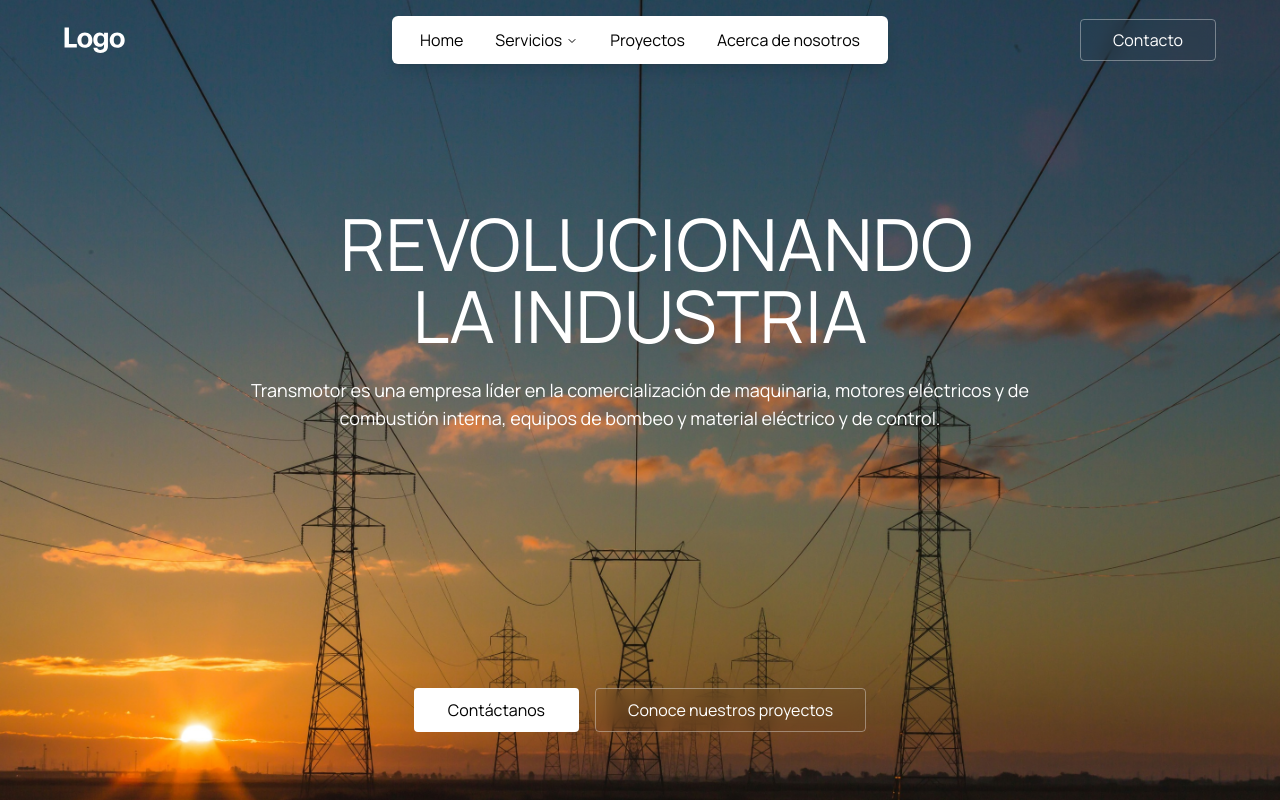
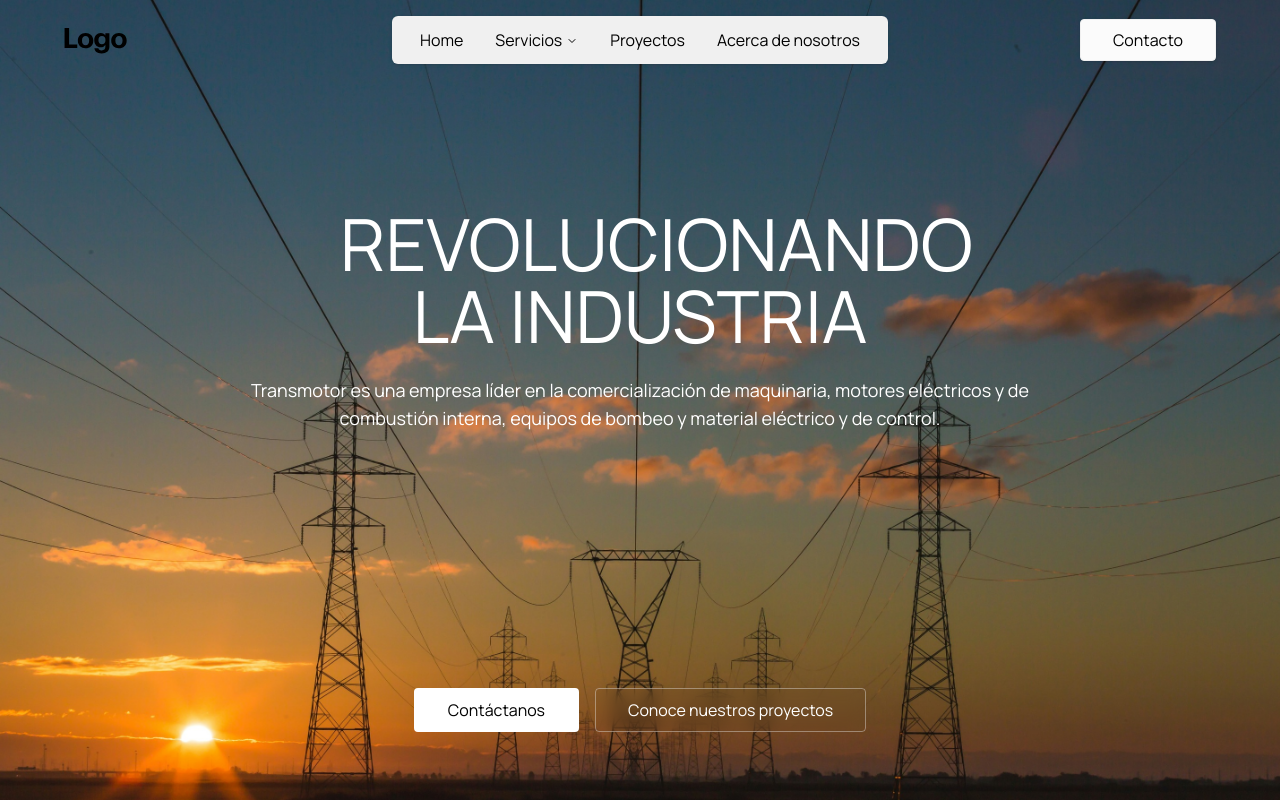
Before and after one commit to JoseCrz/transmotor, a Next.js app: page / in a window 1280 px wide. Shown: the top 800 px of the page. Built offline with nearby package versions, Linux system fonts and the light colour scheme.

Commit message:
Update `<Layout />` architecture

```diff
--- a/components/Layout/Layout.tsx
+++ b/components/Layout/Layout.tsx
@@ -27,119 +27,27 @@ import {
   NavigationMenuTrigger,
 } from "../NavigationMenu";
 
-import logo from "./images/logo.svg";
+import logoWhite from "./images/logo.svg";
 import logoBlack from "./images/logo-black.svg";
 import { cn } from "@/utils";
 
 type LayoutProps = {
+  headerVariant?: HeaderVariant;
+  footerClassName?: string;
   children: ReactNode;
-  footerClassName?: string;
 };
 
-export function Layout({ footerClassName, children }: LayoutProps) {
+export function Layout({
+  headerVariant = "default",
+  footerClassName,
+  children,
+}: LayoutProps) {
   return (
     <>
       <header className="fixed top-0 z-10 w-full py-4">
         <Container>
-          <div className="flex justify-between lg:hidden">
-            <Image src={logo} alt="Transmotor Logo" height={27} priority />
-
-            <Dialog.Root>
-              <Dialog.Trigger className="flex rounded bg-white p-1 shadow">
-                <Menu />
-              </Dialog.Trigger>
-              <Dialog.Portal>
-                <Dialog.Overlay />
-                <Dialog.Content
-                  className={`fixed left-[50%] top-[50%] z-50 h-dvh w-full translate-x-[-50%] translate-y-[-50%] bg-white px-6 py-4 shadow-lg duration-200 data-[state=open]:animate-in data-[state=closed]:animate-out data-[state=closed]:fade-out-0 data-[state=open]:fade-in-0 data-[state=closed]:zoom-out-95 data-[state=open]:zoom-in-95 data-[state=closed]:slide-out-to-left-1/2 data-[state=closed]:slide-out-to-top-[48%] data-[state=open]:slide-in-from-left-1/2 data-[state=open]:slide-in-from-top-[48%] sm:rounded-lg ${manrope.className} font-sans`}
-                >
-                  <Dialog.Title className="sr-only">Menu</Dialog.Title>
-                  <div className="flex justify-end">
-                    <Dialog.Close className="rounded bg-black p-1 text-white">
-                      <X />
-                    </Dialog.Close>
-                  </div>
-                  <div className="mt-24">
-                    <nav>
-                      <ul className="space-y-8">
-                        <MobileMenuItem href="/PENDING" Icon={PlugZap}>
-                          Instalaciones de baja, media y alta tensión
-                        </MobileMenuItem>
-                        <MobileMenuItem href="/" Icon={Dam}>
-                          Instalaciones hidráulicas
-                        </MobileMenuItem>
-                        <MobileMenuItem href="/" Icon={FireExtinguisher}>
-                          Instalaciones contra incendio
-                        </MobileMenuItem>
-                        <MobileMenuItem href="/" Icon={FileStack}>
-                          Trámites CFE, SENER, UVIE
-                        </MobileMenuItem>
-                        <MobileMenuItem href="/" Icon={CarFront}>
-                          Servicio de grua
-                        </MobileMenuItem>
-                      </ul>
-                    </nav>
-                    <div className="mt-52 flex justify-center">
-                      <ButtonLink variant="electric" href="PENDING">
-                        Contáctanos
-                      </ButtonLink>
-                    </div>
-                  </div>
-                </Dialog.Content>
-              </Dialog.Portal>
-            </Dialog.Root>
-          </div>
-          <div className="hidden lg:flex lg:items-center">
-            <div className="flex flex-1 justify-start">
-              <Image src={logo} alt="Transmotor Logo" height={27} priority />
-            </div>
-            <NavigationMenu className="rounded-md bg-white px-6 py-2 shadow-lg">
-              <NavigationMenuList className="gap-6">
-                <NavigationMenuItem>
-                  <NavigationMenuLinkTrigger href="/">
-                    Home
-                  </NavigationMenuLinkTrigger>
-                </NavigationMenuItem>
-                <NavigationMenuItem>
-                  <NavigationMenuTrigger>Servicios</NavigationMenuTrigger>
-                  <NavigationMenuContent className="min-w-[374px] border bg-white px-4 py-6">
-                    <ul className="space-y-4">
-                      <ListItemLink href="/" Icon={PlugZap}>
-                        Instalaciones de baja, media y alta tensión
-                      </ListItemLink>
-                      <ListItemLink href="/" Icon={Dam}>
-                        Instalaciones hidráulicas
-                      </ListItemLink>
-                      <ListItemLink href="/" Icon={FireExtinguisher}>
-                        Instalaciones contra incendio
-                      </ListItemLink>
-                      <ListItemLink href="/" Icon={FileStack}>
-                        Trámites CFE, SENER, UVIE
-                      </ListItemLink>
-                      <ListItemLink href="/" Icon={CarFront}>
-                        Servicio de grua
-                      </ListItemLink>
-                    </ul>
-                  </NavigationMenuContent>
-                </NavigationMenuItem>
-                <NavigationMenuItem>
-                  <NavigationMenuLinkTrigger href="/proyectos">
-                    Proyectos
-                  </NavigationMenuLinkTrigger>
-                </NavigationMenuItem>
-                <NavigationMenuItem>
-                  <NavigationMenuLinkTrigger href="/nosotros">
-                    Acerca de nosotros
-                  </NavigationMenuLinkTrigger>
-                </NavigationMenuItem>
-              </NavigationMenuList>
-            </NavigationMenu>
-            <div className="flex flex-1 justify-end">
-              <ButtonLink variant="crystal" href="/">
-                Contacto
-              </ButtonLink>
-            </div>
-          </div>
+          <MobileHeader variant={headerVariant} />
+          <DesktopHeader variant={headerVariant} />
         </Container>
       </header>
       <main>{children}</main>
@@ -204,7 +112,138 @@ export function Layout({ footerClassName, children }: LayoutProps) {
   );
 }
 
+type HeaderVariant = "default" | "transparent";
+
 // ================ Local Components ================
+
+function MobileHeader({ variant = "default" }: { variant?: HeaderVariant }) {
+  const logo = variant === "default" ? logoBlack : logoWhite;
+
+  return (
+    <div className="flex justify-between lg:hidden">
+      <Link href="/">
+        <Image src={logo} alt="Transmotor Logo" height={27} priority />
+      </Link>
+
+      <Dialog.Root>
+        <Dialog.Trigger
+          className={cn(
+            "flex rounded p-1 shadow",
+            variant === "default" ? "bg-[#E5E5E5]" : "bg-white",
+          )}
+        >
+          <Menu />
+        </Dialog.Trigger>
+        <Dialog.Portal>
+          <Dialog.Overlay />
+          <Dialog.Content
+            className={`fixed left-[50%] top-[50%] z-50 h-dvh w-full translate-x-[-50%] translate-y-[-50%] bg-white px-6 py-4 shadow-lg duration-200 data-[state=open]:animate-in data-[state=closed]:animate-out data-[state=closed]:fade-out-0 data-[state=open]:fade-in-0 data-[state=closed]:zoom-out-95 data-[state=open]:zoom-in-95 data-[state=closed]:slide-out-to-left-1/2 data-[state=closed]:slide-out-to-top-[48%] data-[state=open]:slide-in-from-left-1/2 data-[state=open]:slide-in-from-top-[48%] sm:rounded-lg ${manrope.className} font-sans`}
+          >
+            <Dialog.Title className="sr-only">Menu</Dialog.Title>
+            <div className="flex justify-end">
+              <Dialog.Close className="rounded bg-black p-1 text-white">
+                <X />
+              </Dialog.Close>
+            </div>
+            <div className="mt-24">
+              <nav>
+                <ul className="space-y-8">
+                  <MobileMenuItem href="/PENDING" Icon={PlugZap}>
+                    Instalaciones de baja, media y alta tensión
+                  </MobileMenuItem>
+                  <MobileMenuItem href="/" Icon={Dam}>
+                    Instalaciones hidráulicas
+                  </MobileMenuItem>
+                  <MobileMenuItem href="/" Icon={FireExtinguisher}>
+                    Instalaciones contra incendio
+                  </MobileMenuItem>
+                  <MobileMenuItem href="/" Icon={FileStack}>
+                    Trámites CFE, SENER, UVIE
+                  </MobileMenuItem>
+                  <MobileMenuItem href="/" Icon={CarFront}>
+                    Servicio de grua
+                  </MobileMenuItem>
+                </ul>
+              </nav>
+              <div className="mt-52 flex justify-center">
+                <ButtonLink variant="electric" href="PENDING">
+                  Contáctanos
+                </ButtonLink>
+              </div>
+            </div>
+          </Dialog.Content>
+        </Dialog.Portal>
+      </Dialog.Root>
+    </div>
+  );
+}
+
+function DesktopHeader({ variant = "default" }: { variant?: HeaderVariant }) {
+  const logo = variant === "default" ? logoBlack : logoWhite;
+
+  return (
+    <div className="hidden lg:flex lg:items-center">
+      <div className="flex flex-1 justify-start">
+        <Link href="/">
+          <Image src={logo} alt="Transmotor Logo" height={27} priority />
+        </Link>
+      </div>
+      <NavigationMenu
+        className={cn(
+          "rounded-md px-6 py-2",
+          variant === "default" ? "bg-[#F0F0F0] shadow" : "bg-white shadow-lg",
+        )}
+      >
+        <NavigationMenuList className="gap-6">
+          <NavigationMenuItem>
+            <NavigationMenuLinkTrigger href="/">Home</NavigationMenuLinkTrigger>
+          </NavigationMenuItem>
+          <NavigationMenuItem>
+            <NavigationMenuTrigger>Servicios</NavigationMenuTrigger>
+            <NavigationMenuContent className="min-w-[374px] border bg-white px-4 py-6">
+              <ul className="space-y-4">
+                <ListItemLink href="/" Icon={PlugZap}>
+                  Instalaciones de baja, media y alta tensión
+                </ListItemLink>
+                <ListItemLink href="/" Icon={Dam}>
+                  Instalaciones hidráulicas
+                </ListItemLink>
+                <ListItemLink href="/" Icon={FireExtinguisher}>
+                  Instalaciones contra incendio
+                </ListItemLink>
+                <ListItemLink href="/" Icon={FileStack}>
+                  Trámites CFE, SENER, UVIE
+                </ListItemLink>
+                <ListItemLink href="/" Icon={CarFront}>
+                  Servicio de grua
+                </ListItemLink>
+              </ul>
+            </NavigationMenuContent>
+          </NavigationMenuItem>
+          <NavigationMenuItem>
+            <NavigationMenuLinkTrigger href="/proyectos">
+              Proyectos
+            </NavigationMenuLinkTrigger>
+          </NavigationMenuItem>
+          <NavigationMenuItem>
+            <NavigationMenuLinkTrigger href="/nosotros">
+              Acerca de nosotros
+            </NavigationMenuLinkTrigger>
+          </NavigationMenuItem>
+        </NavigationMenuList>
+      </NavigationMenu>
+      <div className="flex flex-1 justify-end">
+        <ButtonLink
+          variant={variant === "default" ? "ghost" : "crystal"}
+          href="/"
+          className="shadow"
+        >
+          Contacto
+        </ButtonLink>
+      </div>
+    </div>
+  );
+}
 
 type MobileMenuItemProps = {
   href: string;
```
